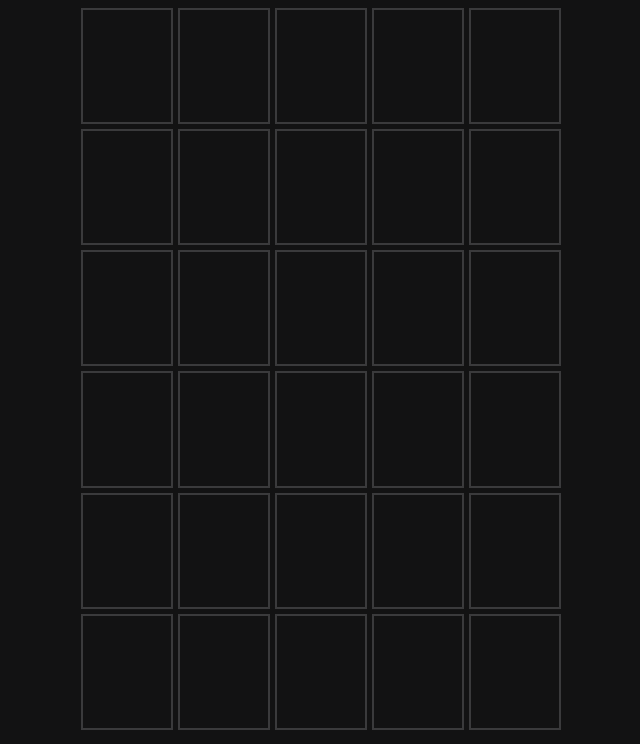
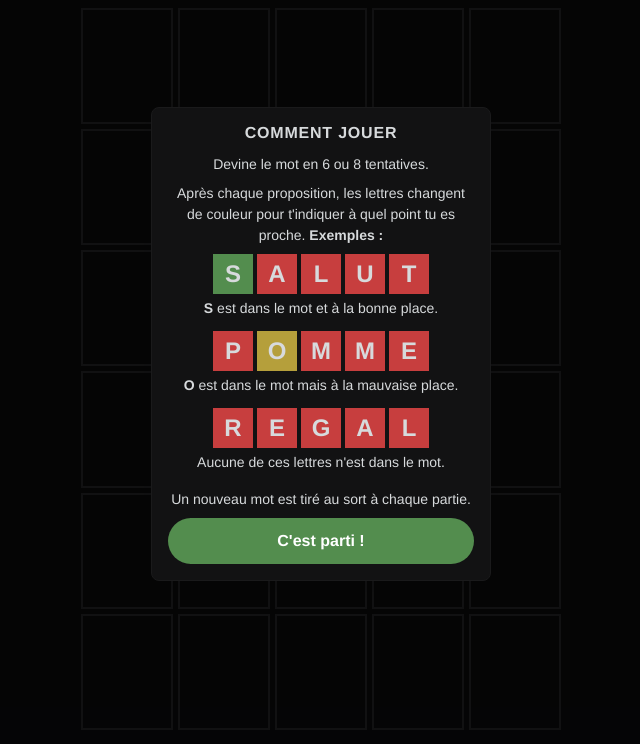
Before and after one commit to phlered/cogimot, a plain HTML site: page index.html in a window 1280 px wide. Shown: the part 56-800 px from the top of the page, without its empty margins (319-959 px from the left). Drawn offline with Linux system fonts and the light colour scheme; a web font is replaced by a local one.

Commit message:
Règle du jeu en popup

```diff
--- a/index.html
+++ b/index.html
@@ -17,7 +17,6 @@
 <body>
   <header>
     <div class="header-side">
-      <button id="btn-help" class="icon-btn" title="Aide">?</button>
       <button id="btn-reset" class="icon-btn" title="Réinitialiser">
         <svg xmlns="http://www.w3.org/2000/svg" height="24" viewBox="0 0 24 24" width="24"><path fill="currentColor" d="M6 19c0 1.1.9 2 2 2h8c1.1 0 2-.9 2-2V7H6v12zM19 4h-3.5l-1-1h-5l-1 1H5v2h14V4z"/></svg>
       </button>
--- a/script.js
+++ b/script.js
@@ -10,7 +10,6 @@
   const settingsPanel = document.getElementById('settings-panel');
 
   const btnSettings = document.getElementById('btn-settings');
-  const btnHelp = document.getElementById('btn-help');
 
   // ── Constants ─────────────────────────────────────────────────────
   const KEYBOARD_ROWS = [
@@ -360,8 +359,8 @@
     var attStr = game ? (game.maxAttempts === Infinity ? 'autant de tentatives que tu veux' : game.maxAttempts + ' tentatives') : '6 tentatives';
     const html = ''
       + '<h2>Comment jouer</h2>'
-      + '<p>Devine le mot en ' + attStr + '.</p>'
-      + '<p>Après chaque proposition, les lettres changent de couleur pour t\'indiquer à quel point tu es proche.</p>'
+      + '<p>Devine le mot en 6 ou 8 tentatives.</p>'
+      + '<p>Après chaque proposition, les lettres changent de couleur pour t\'indiquer à quel point tu es proche.     <strong>Exemples :</strong></p>'
       + '<div class="help-example">'
       + '<div class="help-row">'
       + '<div class="help-tile correct">s</div>'
@@ -370,7 +369,7 @@
       + '<div class="help-tile absent">u</div>'
       + '<div class="help-tile absent">t</div>'
       + '</div>'
-      + '<p style="text-align:left;margin-top:4px;"><strong>S</strong> est dans le mot et à la bonne place.</p>'
+      + '<p style="text-align:center;margin-top:4px;"><strong>S</strong> est dans le mot et à la bonne place.</p>'
       + '<div class="help-row" style="margin-top:12px;">'
       + '<div class="help-tile absent">p</div>'
       + '<div class="help-tile present">o</div>'
@@ -378,7 +377,7 @@
       + '<div class="help-tile absent">m</div>'
       + '<div class="help-tile absent">e</div>'
       + '</div>'
-      + '<p style="text-align:left;margin-top:4px;"><strong>O</strong> est dans le mot mais à la mauvaise place.</p>'
+      + '<p style="text-align:center;margin-top:4px;"><strong>O</strong> est dans le mot mais à la mauvaise place.</p>'
       + '<div class="help-row" style="margin-top:12px;">'
       + '<div class="help-tile absent">r</div>'
       + '<div class="help-tile absent">e</div>'
@@ -386,7 +385,7 @@
       + '<div class="help-tile absent">a</div>'
       + '<div class="help-tile absent">l</div>'
       + '</div>'
-      + '<p style="text-align:left;margin-top:4px;">Aucune de ces lettres n\'est dans le mot.</p>'
+      + '<p style="text-align:center;margin-top:4px;">Aucune de ces lettres n\'est dans le mot.</p>'
       + '</div>'
       + '<p>Un nouveau mot est tiré au sort à chaque partie.</p>'
       + '<button class="btn" id="btn-close-modal">C\'est parti !</button>';
@@ -488,7 +487,6 @@
     }
   });
 
-  btnHelp.addEventListener('click', showHelpModal);
   btnSettings.addEventListener('click', toggleSettings);
   document.getElementById('btn-reset').addEventListener('click', () => { newGame(); settingsPanel.classList.add('hidden'); });
 
@@ -499,5 +497,6 @@
   // ── Init ──────────────────────────────────────────────────────────
   loadSettings();
   newGame();
+  showHelpModal();
 
 })();
--- a/style.css
+++ b/style.css
@@ -493,6 +493,7 @@ header h1 {
 
 .help-row {
   display: flex;
+  justify-content: center;
   gap: 4px;
   margin: 4px 0;
 }
```
